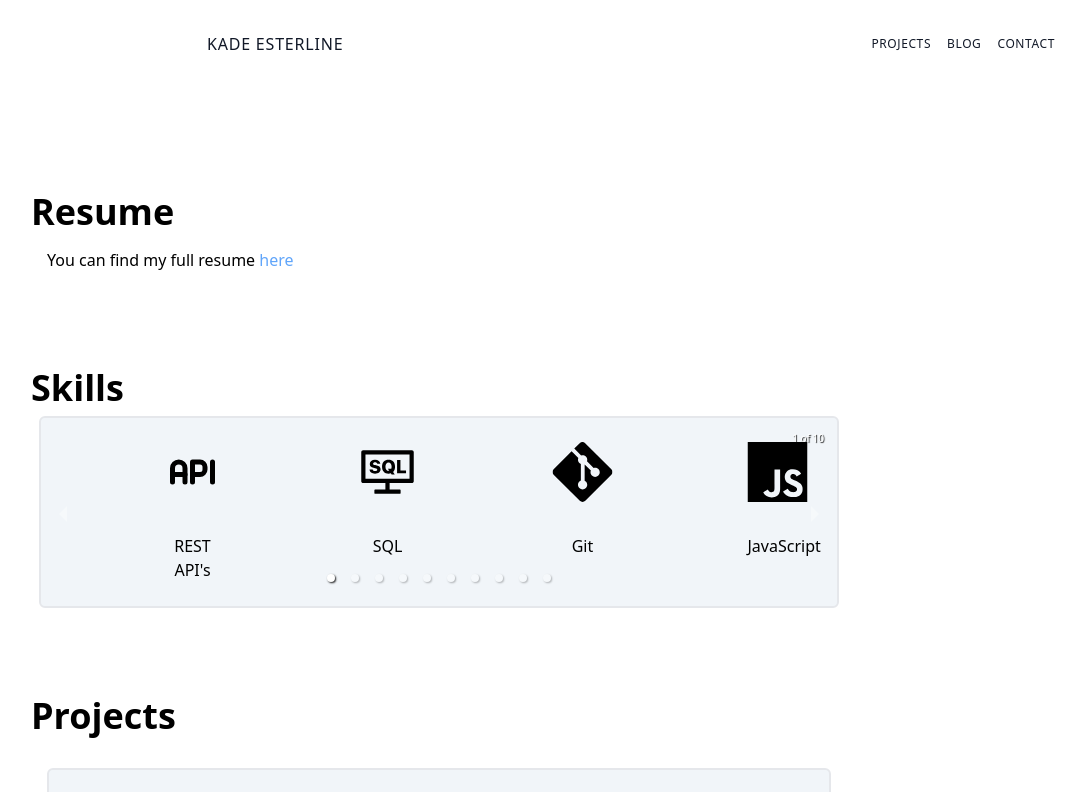
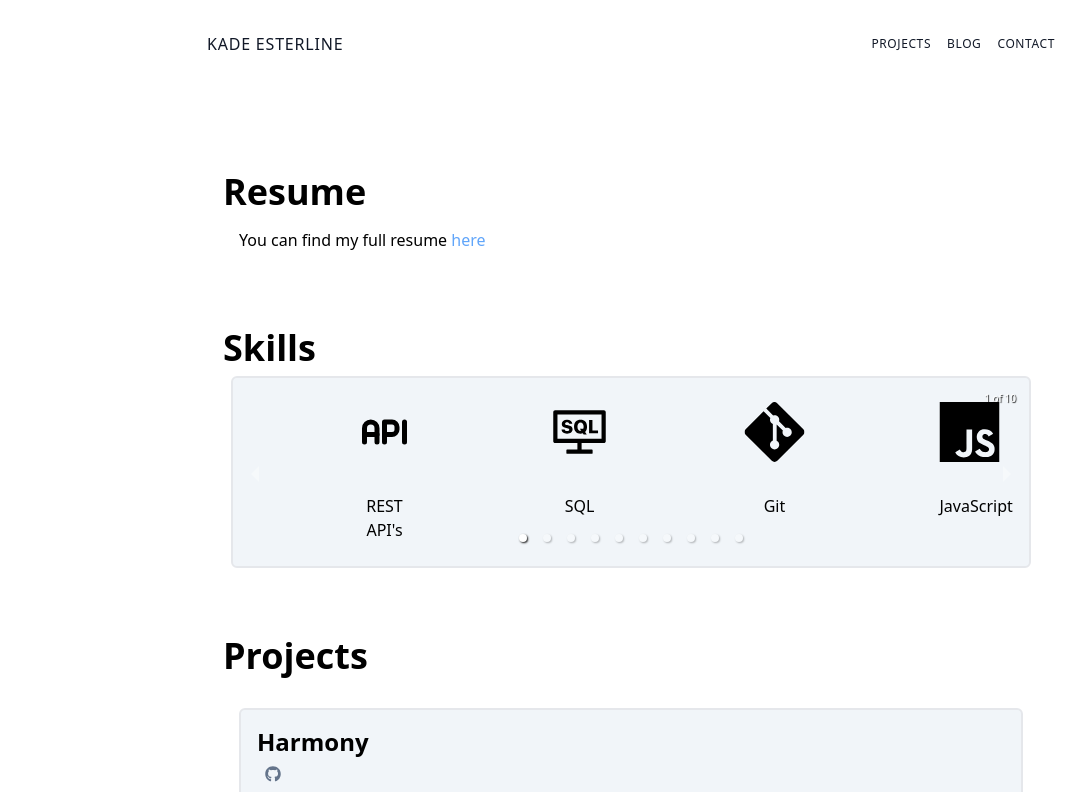
Before and after one commit to kadeesterline/nextjs-portfolio, a Next.js app: page /Projects in a window 1280 px wide. Shown: the top 792 px of the page, without its empty margins (9-1095 px from the left). Built offline with nearby package versions, Linux system fonts and the light colour scheme.

Commit message:
removes grid

```diff
--- a/pages/Blog/index.tsx
+++ b/pages/Blog/index.tsx
@@ -21,7 +21,7 @@ const Blog = ({ posts }: InferGetStaticPropsType<typeof getStaticProps>) => {
         <link rel="icon" href="/favicon.svg" />
       </Head>
 
-      <main className="max-w-4xl grid mt-16 antialiased">
+      <main className="max-w-4xl mx-auto mt-16 antialiased">
         <div className="m-5 p-5">
           <h2 className="text-4xl font-bold pb-4"> Blog </h2>
           {posts.map(
--- a/pages/Projects.tsx
+++ b/pages/Projects.tsx
@@ -24,7 +24,7 @@ const Projects = ({
         <link rel="icon" href="/favicon.svg" />
       </Head>
 
-      <main className="max-w-4xl grid mt-16 antialiased">
+      <main className="max-w-4xl mx-auto mt-16 antialiased">
         <div className="m-5 p-5">
           <h2 className="text-4xl font-bold"> Resume </h2>
           <p className="p-2 m-2">
```
